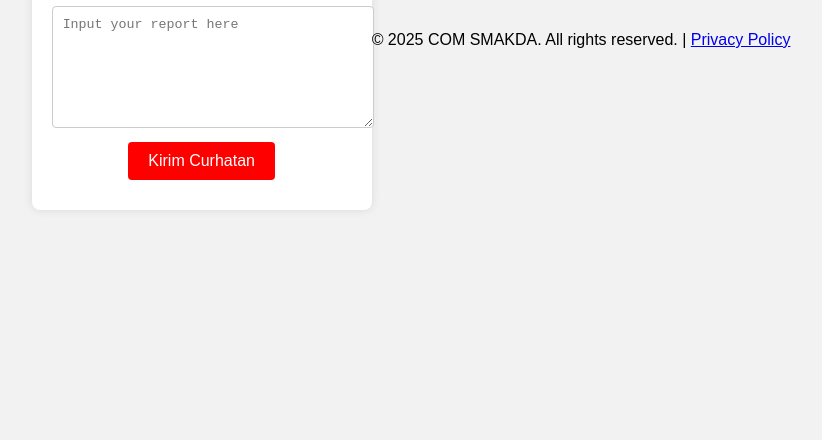
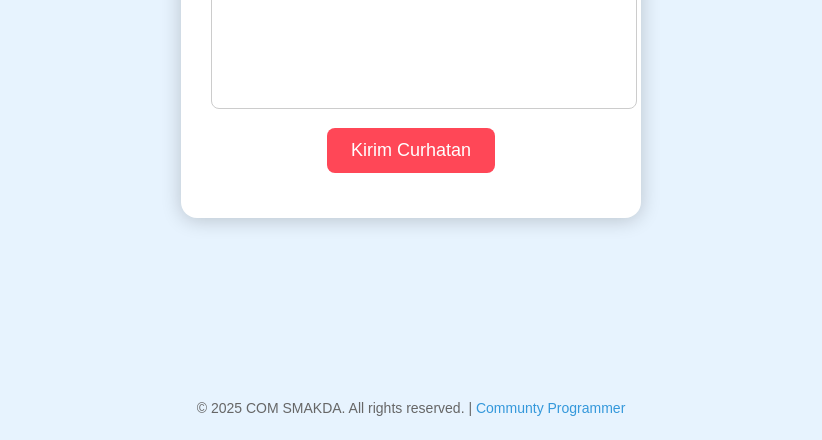
Before and after one commit to HENGKER-MAGANG/pik-r, a website: page components/home.htm in a window 1280 px wide. Shown: the part 360-800 px from the top of the page, without its empty margins (229-1051 px from the left). Drawn offline with Linux system fonts and the light colour scheme.

Commit message:
berubah tampilan home

```diff
--- a/components/home.htm
+++ b/components/home.htm
@@ -1,7 +1,9 @@
 <!DOCTYPE html>
-<html>
-
+<html lang="en">
 <head>
+    <meta charset="UTF-8">
+    <meta name="viewport" content="width=device-width, initial-scale=1.0">
+    <title>Web Curhat PIK-R SMAKDA</title>
     <style type="text/css">
         body {
             font-family: Arial, sans-serif;
@@ -9,64 +11,89 @@
             justify-content: center;
             align-items: center;
             height: 100vh;
-			background-color: #f2f2f2;
+            background-color: #e7f3fe; /* Light blue background */
             margin: 0;
         }
 
         .container {
             text-align: center;
             background-color: white;
-			padding: 20px;
-			border-radius: 8px;
-			box-shadow: 0 0 10px rgba(0, 0, 0, 0.1);
-			width: 300px;
+            padding: 30px;
+            border-radius: 16px;
+            box-shadow: 0 2px 20px rgba(0, 0, 0, 0.2);
+            width: 400px; /* Increased width */
+        }
+
+        h1 {
+            font-size: 28px; /* Slightly larger title */
+            color: #333; /* Darker color for title */
+            margin-bottom: 20px;
         }
 
         textarea {
             width: 100%;
-			height: 100px;
-			margin-bottom: 10px;
-			padding: 10px;
+            height: 120px; /* Increased height */
+            margin-bottom: 15px;
+            padding: 12px;
             border: 1px solid #ccc;
-			border-radius: 4px;
+            border-radius: 8px;
+            resize: none; /* Prevent resizing */
+            font-size: 16px; /* Larger font size */
         }
 
         button {
-			padding: 10px 20px;
-			font-size: 16px;
+            padding: 12px 24px;
+            font-size: 18px; /* Larger font size */
             color: white;
-			background-color: red;
+            background-color: #ff4757; /* Softer red color */
             border: none;
-			border-radius: 4px;
+            border-radius: 8px;
             cursor: pointer;
+            transition: background-color 0.3s; /* Smooth transition */
         }
 
         button:hover {
-			background-color: darkred;
+            background-color: #d6363f; /* Darker red on hover */
         }
 
         #responseMessage {
-			margin-top: 10px;
+            margin-top: 15px;
             font-weight: bold;
+            color: #2ecc71; /* Green color for success messages */
+        }
+
+        footer {
+            position: absolute;
+            bottom: 10px;
+            text-align: center;
+            width: 100%;
+            font-size: 14px;
+            color: #666;
+        }
+
+        .footer-link {
+            color: #3498db;
+            text-decoration: none;
+        }
+
+        .footer-link:hover {
+            text-decoration: underline;
         }
     </style>
 </head>
-
 <body>
-	<!-- Form for submitting reports -->
     <div class="container">
         <h1>Web Curhat PIK-R SMAKDA</h1>
         <form id="reportForm">
-			<textarea id="message" placeholder="Input your report here"></textarea>
+            <textarea id="message" placeholder="Input your curhat here" required></textarea>
             <button type="submit">Kirim Curhatan</button>
         </form>
         <div id="responseMessage"></div>
     </div>
-
     <script type="text/javascript">
         (function () {
             document.getElementById('reportForm').addEventListener('submit', async (event) => {
-				event.preventDefault(); // Prevent the default form submission
+                event.preventDefault(); // Prevent default form submission
 
                 const message = document.getElementById('message').value;
 
@@ -81,20 +108,19 @@
 
                     const data = await response.json();
                     if (data.status === 'success') {
-						alert(data.message);
+                        document.getElementById('responseMessage').innerText = data.message; // Show response message
                     } else {
-						alert(data.message);
+                        document.getElementById('responseMessage').innerText = data.message;
                     }
                 } catch (error) {
                     console.error('Error:', error);
-					alert('Terjadi kesalahan saat mengirim laporan!');
+                    document.getElementById('responseMessage').innerText = 'Terjadi kesalahan saat mengirim laporan!';
                 }
             });
         })();
     </script>
     <footer>
-		<p>&copy; 2025 COM SMAKDA. All rights reserved. | <a class="footer-link" href="#">Privacy Policy</a></p>
+        <p>&copy; 2025 COM SMAKDA. All rights reserved. | <a class="footer-link" href="https://www.instagram.com/com_smakdapinrang?igsh=MXNzYjVid2pva2IxaQ==">Communty Programmer</a></p>
     </footer>
 </body>
-
 </html>
```
Lines whose indentation alone changed are shown as unchanged.
